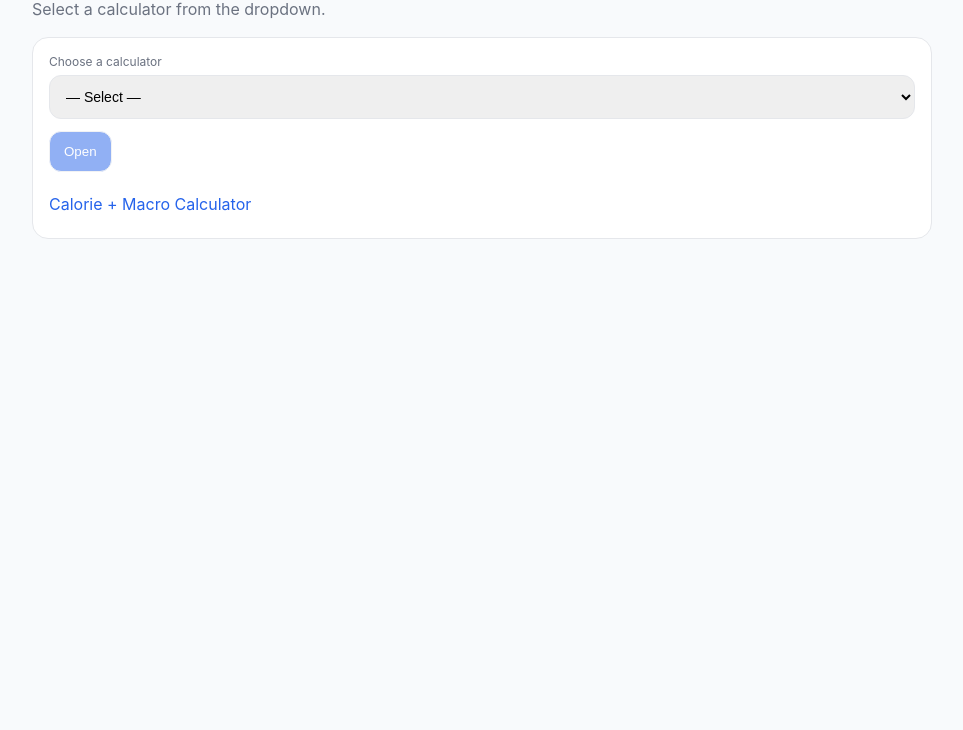
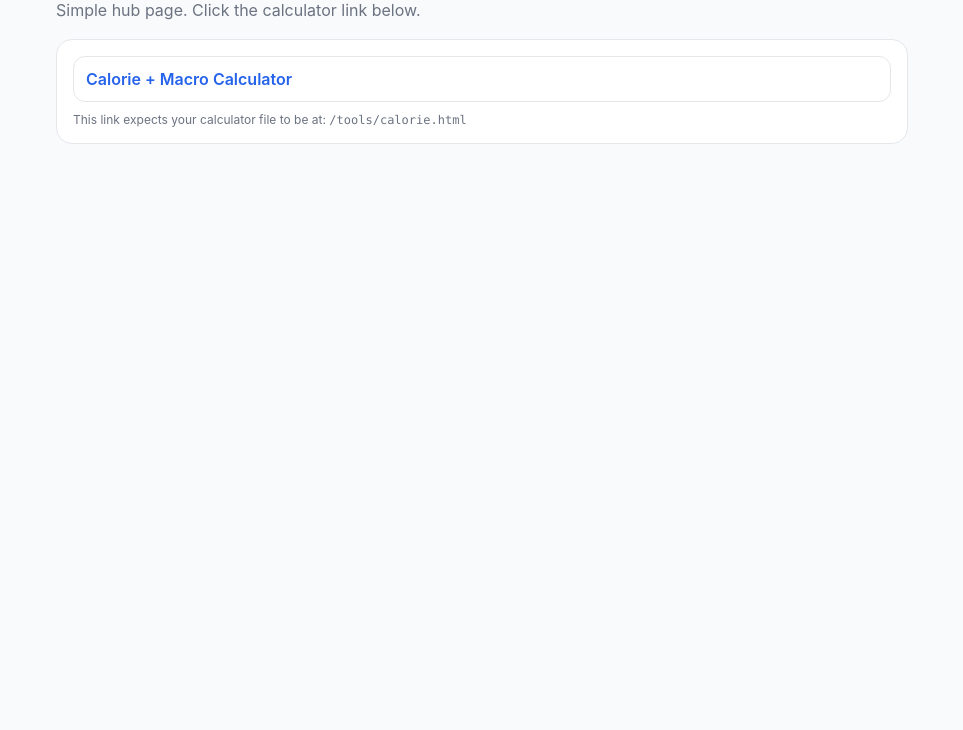
Before and after one commit to Nater1210/Calculators, a plain HTML site: page index.html in a window 1280 px wide. Shown: the part 70-800 px from the top of the page, without its empty margins (158-1121 px from the left). Drawn offline with Linux system fonts and the light colour scheme.

Commit message:
Update index.html

```diff
--- a/index.html
+++ b/index.html
@@ -5,51 +5,55 @@
   <meta name="viewport" content="width=device-width,initial-scale=1" />
   <title>My Calculators</title>
   <style>
-    body{font-family:-apple-system,BlinkMacSystemFont,"Segoe UI",Roboto,Arial,sans-serif;margin:0;background:#f8fafc;color:#111827}
+    :root{--ink:#111827;--muted:#6b7280;--border:#e5e7eb;--bg:#f8fafc;--card:#ffffff;--primary:#2563eb}
+    *{box-sizing:border-box}
+    body{
+      margin:0;
+      font-family:-apple-system,BlinkMacSystemFont,"Segoe UI",Roboto,Arial,sans-serif;
+      background:var(--bg);
+      color:var(--ink)
+    }
     .wrap{max-width:900px;margin:0 auto;padding:24px}
     h1{margin:0 0 6px 0}
-    p{margin:0 0 18px 0;color:#6b7280}
-    .card{background:#fff;border:1px solid #e5e7eb;border-radius:16px;padding:16px}
-    label{display:block;font-size:12px;color:#6b7280;margin-bottom:6px}
-    select{width:100%;padding:12px;border:1px solid #e5e7eb;border-radius:12px;font-size:14px}
-    button{margin-top:12px;padding:12px 14px;border-radius:12px;border:1px solid #e5e7eb;background:#2563eb;color:#fff;cursor:pointer}
-    button:disabled{opacity:.5;cursor:not-allowed}
-    .links{margin-top:14px}
-    .links a{display:block;padding:8px 0;color:#2563eb;text-decoration:none}
-    .links a:hover{text-decoration:underline}
+    p{margin:0 0 18px 0;color:var(--muted);line-height:1.4}
+    .card{
+      background:#fff;
+      border:1px solid var(--border);
+      border-radius:16px;
+      padding:16px
+    }
+    .links a{
+      display:block;
+      padding:12px 12px;
+      border:1px solid var(--border);
+      border-radius:12px;
+      background:#fff;
+      color:var(--primary);
+      text-decoration:none;
+      font-weight:600;
+    }
+    .links a:hover{background:#f1f5f9}
+    .hint{margin-top:10px;color:var(--muted);font-size:12px}
+    .mono{
+      font-family:ui-monospace,SFMono-Regular,Menlo,Monaco,Consolas,"Liberation Mono","Courier New",monospace
+    }
   </style>
 </head>
 <body>
   <div class="wrap">
     <h1>My Calculators</h1>
-    <p>Select a calculator from the dropdown.</p>
+    <p>Simple hub page. Click the calculator link below.</p>
 
     <div class="card">
-      <label for="calc">Choose a calculator</label>
-      <select id="calc">
-        <option value="">— Select —</option>
-        <option value="tools/calorie.html">Calorie + Macro Calculator</option>
-      </select>
-
-      <button id="openBtn" disabled>Open</button>
-
       <div class="links">
         <a href="tools/calorie.html">Calorie + Macro Calculator</a>
       </div>
+
+      <div class="hint">
+        This link expects your calculator file to be at:
+        <span class="mono">/tools/calorie.html</span>
+      </div>
     </div>
   </div>
-
-  <script>
-    const sel = document.getElementById('calc');
-    const btn = document.getElementById('openBtn');
-
-    sel.addEventListener('change', () => {
-      btn.disabled = !sel.value;
-    });
-
-    btn.addEventListener('click', () => {
-      if (sel.value) window.location.href = sel.value;
-    });
-  </script>
 </body>
 </html>
```
